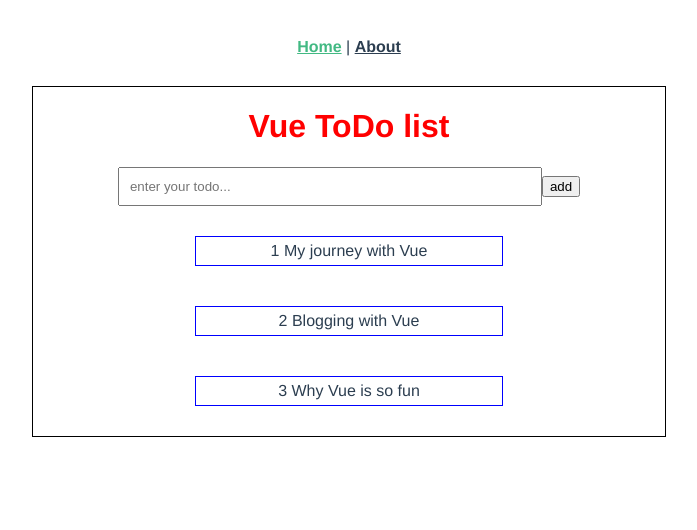
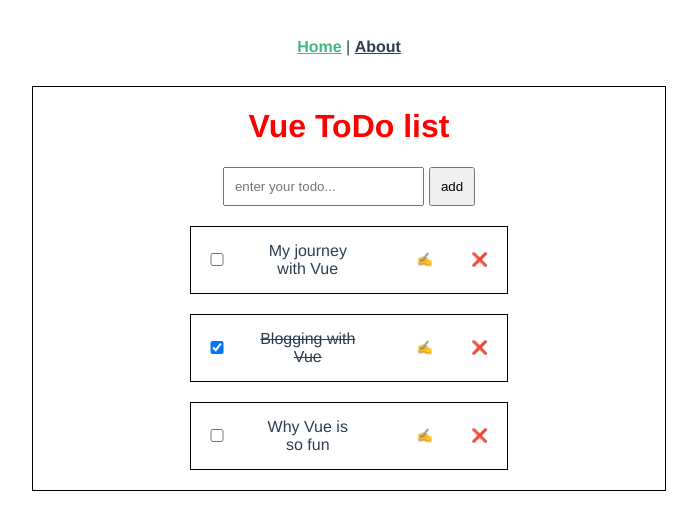
Before and after one commit to KulchytskyiOleh/Vue-practice, a Vue app in the folder practice/: page / in a window 1280 px wide. Shown: the top 530 px of the page, without its empty margins (291-988 px from the left). Built offline with nearby package versions, Linux system fonts and the light colour scheme.

Commit message:
add todoDelete todoEdit

```diff
--- a/practice/package.json
+++ b/practice/package.json
@@ -8,6 +8,7 @@
     "lint": "vue-cli-service lint"
   },
   "dependencies": {
+    "@fortawesome/vue-fontawesome": "^3.0.0-4",
     "core-js": "^3.6.5",
     "vue": "^3.0.0",
     "vue-router": "^4.0.0-0",
--- a/practice/src/components/ToDoItem.vue
+++ b/practice/src/components/ToDoItem.vue
@@ -1,6 +1,19 @@
 <template>
   <div class="Item">
-    <p>{{ todo.id }} {{ todo.title }}</p>
+    <input
+      type="checkbox"
+      @click="$emit('onToggle')"
+      :checked="todo.completed"
+      class="todoCheckbox"
+    />
+    <p @click="$emit('onToggle')" :class="todo.completed ? 'completed' : null">
+      {{ todo.title }}
+    </p>
+    <button v-if="isEditing" class="saveEdited" @click="$emit('onEdit')">
+      &#x1F4BE;
+    </button>
+    <button class="editTodo" @click="$emit('onEdit')">&#9997;</button>
+    <button class="deleteTodo" @click="$emit('onDelete')">&#x274C;</button>
   </div>
 </template>
 
@@ -11,27 +24,60 @@
     test1: String,
     test2: String,
     todo: Object,
+    isEditing: Boolean,
+    // onToggle: Function,
   },
   data() {
-    return {
-
-    };
+    return {};
   },
+  methods: {},
 };
 </script>
 
 <style scoped>
+.completed {
+  text-decoration: line-through;
+}
 div.Item {
   display: grid;
-  margin: 20px;
+  grid-template-areas: "checkbox title editTodo deleteTodo";
+  margin: 20px auto;
+  border: 1px solid #000000;
+  width: 50%;
 }
 p {
-  display: flex;
-  justify-content: center;
-  justify-self: center;
-  width: 50%;
+  display: grid;
+  grid-area: title;
+  justify-self: start;
+  align-self: center;
   padding: 5px;
   margin: 10px;
-  border: 1px solid blue;
+  width: 100px;
+}
+.todoCheckbox {
+  grid-area: checkbox;
+  justify-self: center;
+  align-self: center;
+  width: 20px;
+}
+.deleteTodo {
+  grid-area: deleteTodo;
+  border: none;
+  background-color: inherit;
+  color: #ff0000;
+  width: 30px;
+  height: 30px;
+  align-self: center;
+  justify-self: center;
+}
+.editTodo {
+  grid-area: editTodo;
+  border: none;
+  background-color: inherit;
+  color: #ff0000;
+  width: 30px;
+  height: 30px;
+  align-self: center;
+  justify-self: center;
 }
 </style>
--- a/practice/src/views/Home.vue
+++ b/practice/src/views/Home.vue
@@ -7,8 +7,16 @@
       :placeholder="test"
       v-model="inputValue"
     />
-    <button v-on:click="addTodo">add</button>
-    <ToDoItem v-for="todo in todos" :key="todo.id" :todo="todo" />
+    <button v-on:click="addTodo" class="addBtn">add</button>
+    <ToDoItem
+      v-for="todo in todos"
+      :key="todo.id"
+      :todo="todo"
+      @onToggle="isCompleted(todo)"
+      @onDelete="todoDelete(todo)"
+      @onEdit="editTodo(todo)"
+      :isEditing="isEditing"
+    />
   </div>
 </template>
 
@@ -23,16 +31,41 @@
       test: "enter your todo...",
       test1: "Some new todo passed from parent to child",
       todos: [
-        { id: 1, title: "My journey with Vue" },
-        { id: 2, title: "Blogging with Vue" },
-        { id: 3, title: "Why Vue is so fun" },
+        { id: 1, title: "My journey with Vue", completed: false },
+        { id: 2, title: "Blogging with Vue", completed: true },
+        { id: 3, title: "Why Vue is so fun", completed: false },
       ],
+      isEditing: false,
+      editedTodo: "",
     };
   },
   methods: {
     addTodo() {
-      this.todos.push({ id: this.todos.length + 1, title: this.inputValue });
+      if (this.inputValue.length > 0) {
+        this.todos.push({
+          id: this.todos.length + 1,
+          title: this.inputValue,
+          completed: false,
+        });
+      }
       this.inputValue = "";
+    },
+    isCompleted(todo) {
+      todo.completed = !todo.completed;
+      console.log(todo);
+    },
+    todoDelete(deleteTodo) {
+      console.log("test", deleteTodo);
+      this.todos = this.todos.filter((todo) => todo != deleteTodo);
+    },
+    editTodo(editedTodo) {
+      this.todos.filter((todo) => {
+        if (todo === editedTodo) {
+          this.isEditing = !this.isEditing;
+          console.log(editedTodo);
+          console.log(this.isEditing);
+        }
+      });
     },
   },
   components: {
@@ -43,7 +76,7 @@
 </script>
 <style scoped>
 input.todoInput {
-  width: 50vh;
+  max-width: 45vh;
   padding: 10px;
 }
 div.home {
@@ -51,4 +84,8 @@
   width: 50%;
   border: 1px solid black;
 }
+.addBtn {
+  padding: 10px;
+  margin-left: 5px;
+}
 </style>
```
Also changed, not shown: 1 other file (tests, documents, lock files or other folders).
